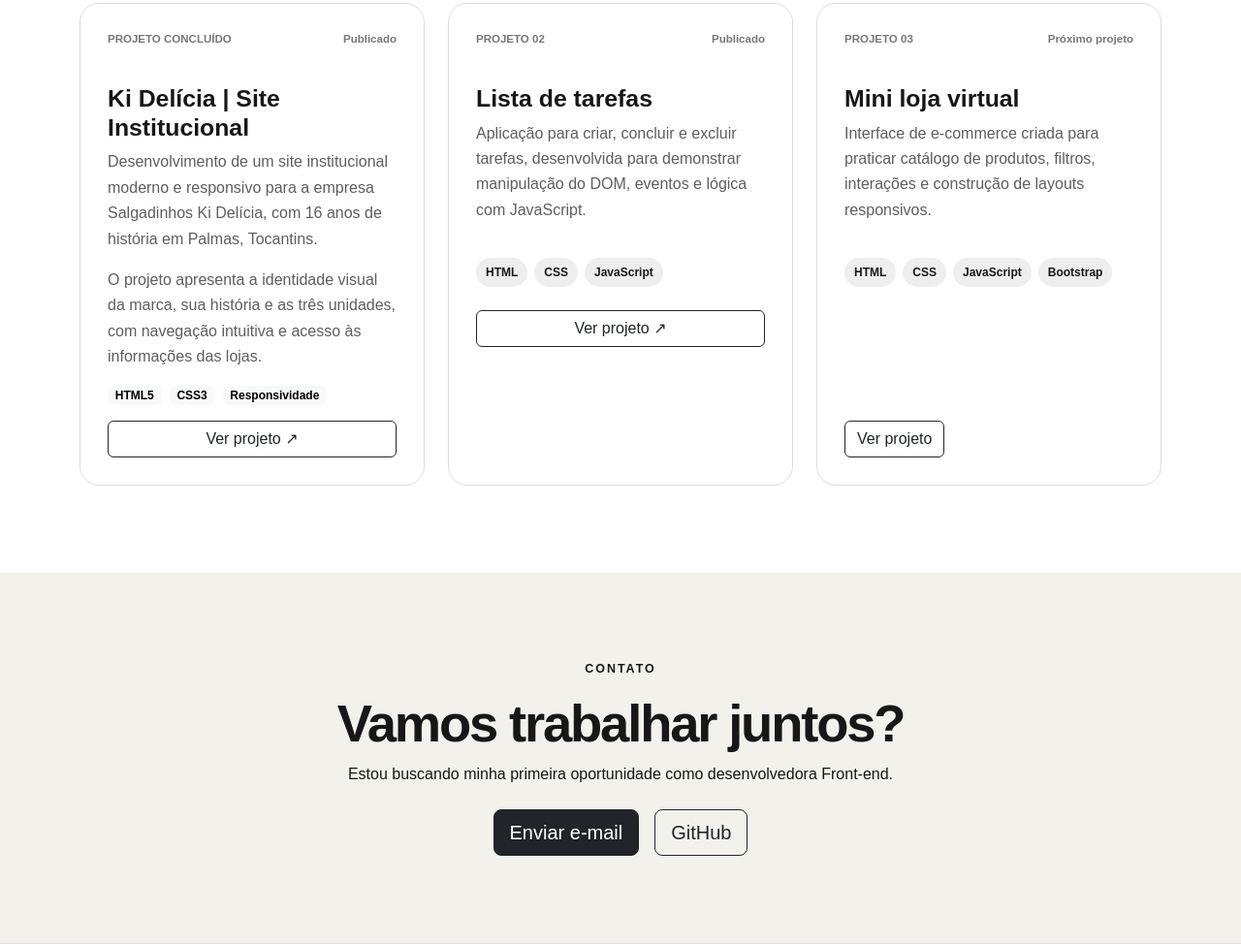
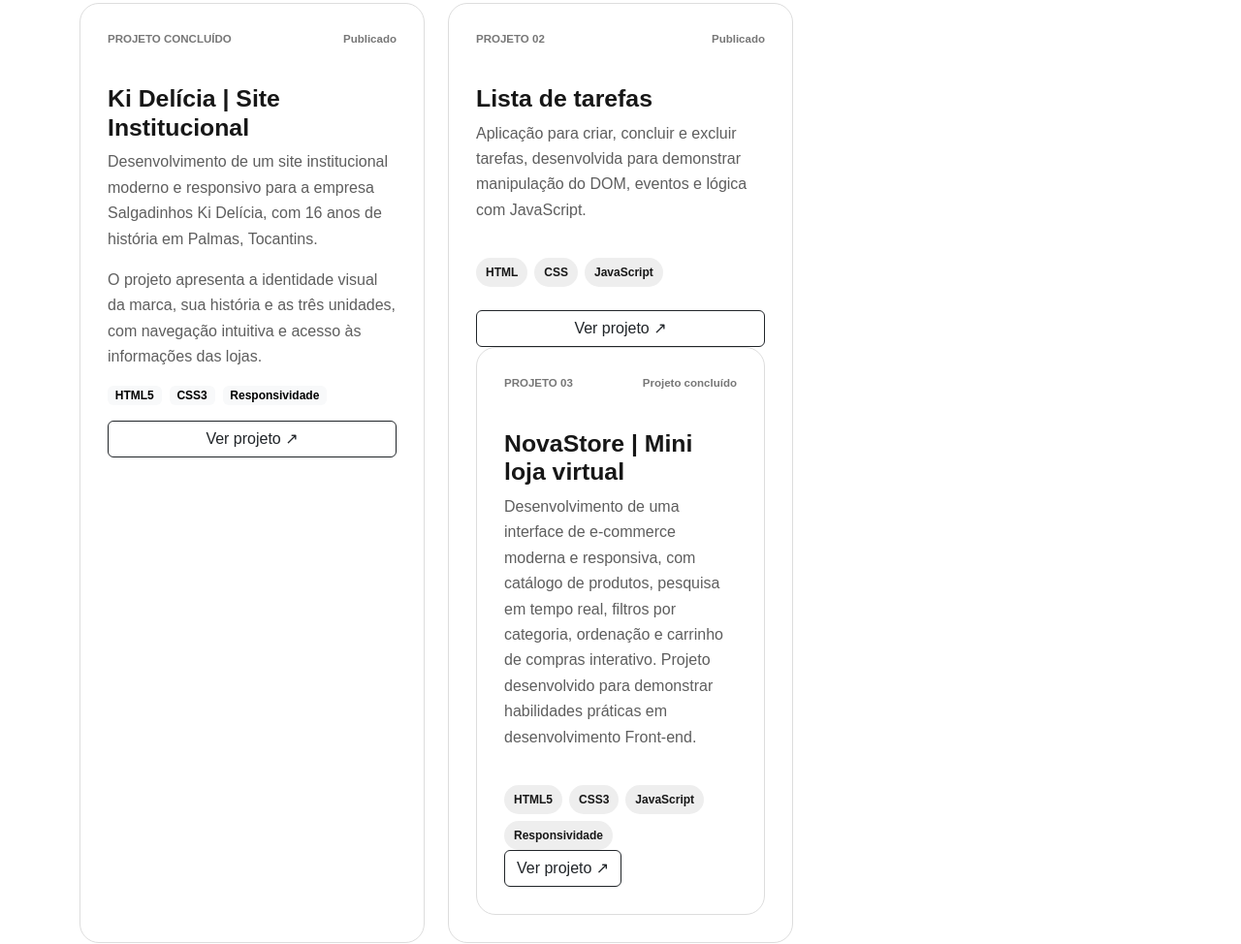
Before and after one commit to thaysnunes-dev/meu-portfolio, a plain HTML site: page index.html in a window 1280 px wide. Shown: the part 2077-3051 px from the top of the page at 97% size. Drawn offline with nearby package versions, Linux system fonts and the light colour scheme.

Commit message:
Revise project card for Projeto 03
Updated project card details and improved project description.

```diff
--- a/index.html
+++ b/index.html
@@ -214,34 +214,41 @@
 >
   Ver projeto ↗
 </a>
-            </article>
-          </div>
 
-          <div class="col-lg-4 col-md-6">
 <article class="project-card">
   <div class="project-top">
     <span>PROJETO 03</span>
-                <span class="project-status">Próximo projeto</span>
+    <span class="project-status">Projeto concluído</span>
   </div>
 
-              <h3>Mini loja virtual</h3>
+  <h3>NovaStore | Mini loja virtual</h3>
+
   <p>
-                Interface de e-commerce criada para praticar catálogo de produtos,
-                filtros, interações e construção de layouts responsivos.
+    Desenvolvimento de uma interface de e-commerce
+    moderna e responsiva, com catálogo de produtos,
+    pesquisa em tempo real, filtros por categoria,
+    ordenação e carrinho de compras interativo.
+    Projeto desenvolvido para demonstrar habilidades
+    práticas em desenvolvimento Front-end.
   </p>
 
   <div class="tags">
-                <span>HTML</span>
-                <span>CSS</span>
+    <span>HTML5</span>
+    <span>CSS3</span>
     <span>JavaScript</span>
-                <span>Bootstrap</span>
+    <span>Responsividade</span>
   </div>
 
-              <button class="btn btn-outline-dark mt-4 project-button"
-                data-message="A mini loja será adicionada ao portfólio quando estiver concluída.">
-                Ver projeto
-              </button>
+  <a
+    href="https://thaysnunes-dev.github.io/mini-loja-virtual/"
+    target="_blank"
+    rel="noopener noreferrer"
+    class="btn btn-outline-dark mt-4 project-button"
+  >
+    Ver projeto ↗
+  </a>
 </article>
+
           </div>
         </div>
       </div>
```
Lines whose indentation alone changed are shown as unchanged.
